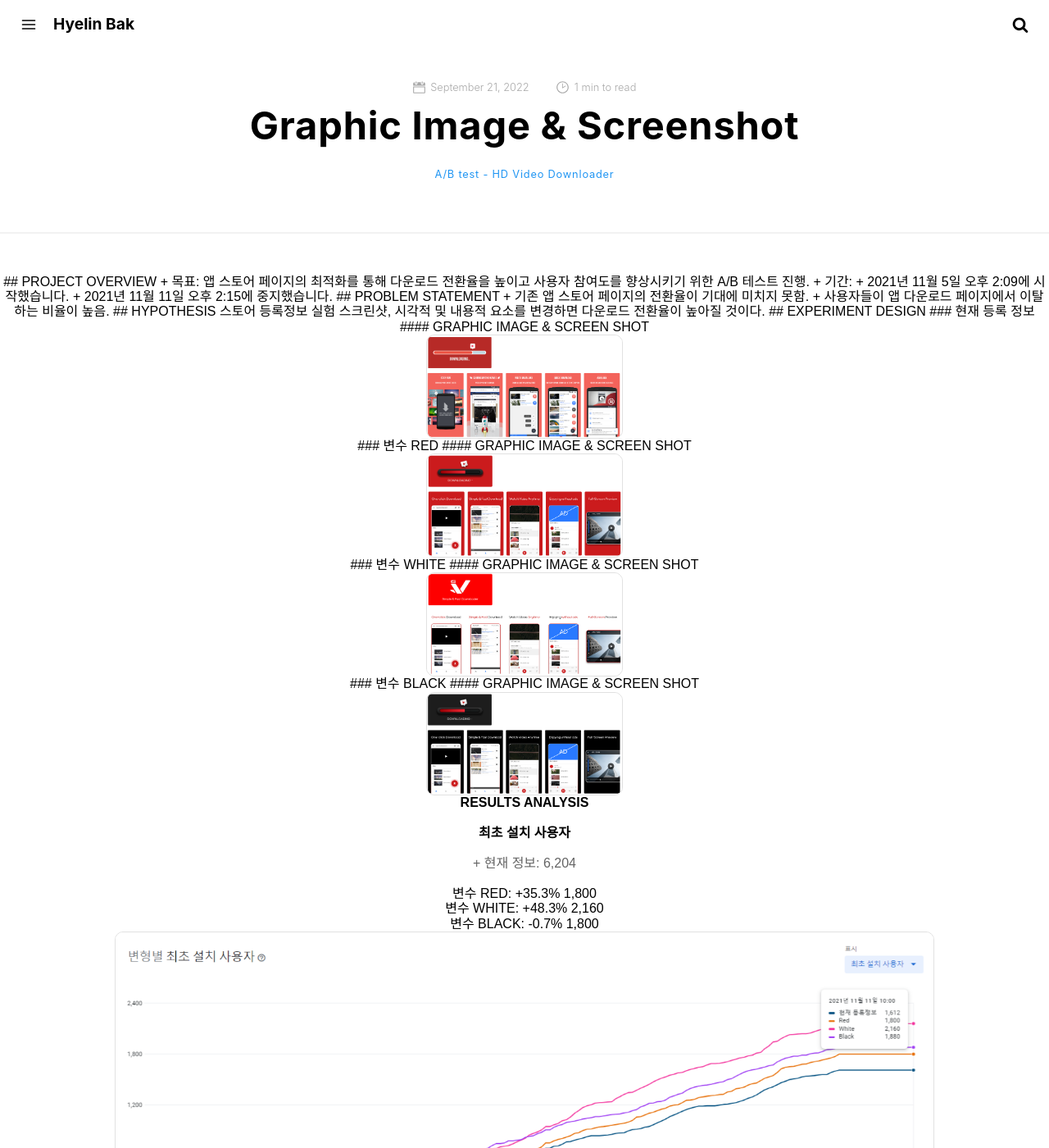
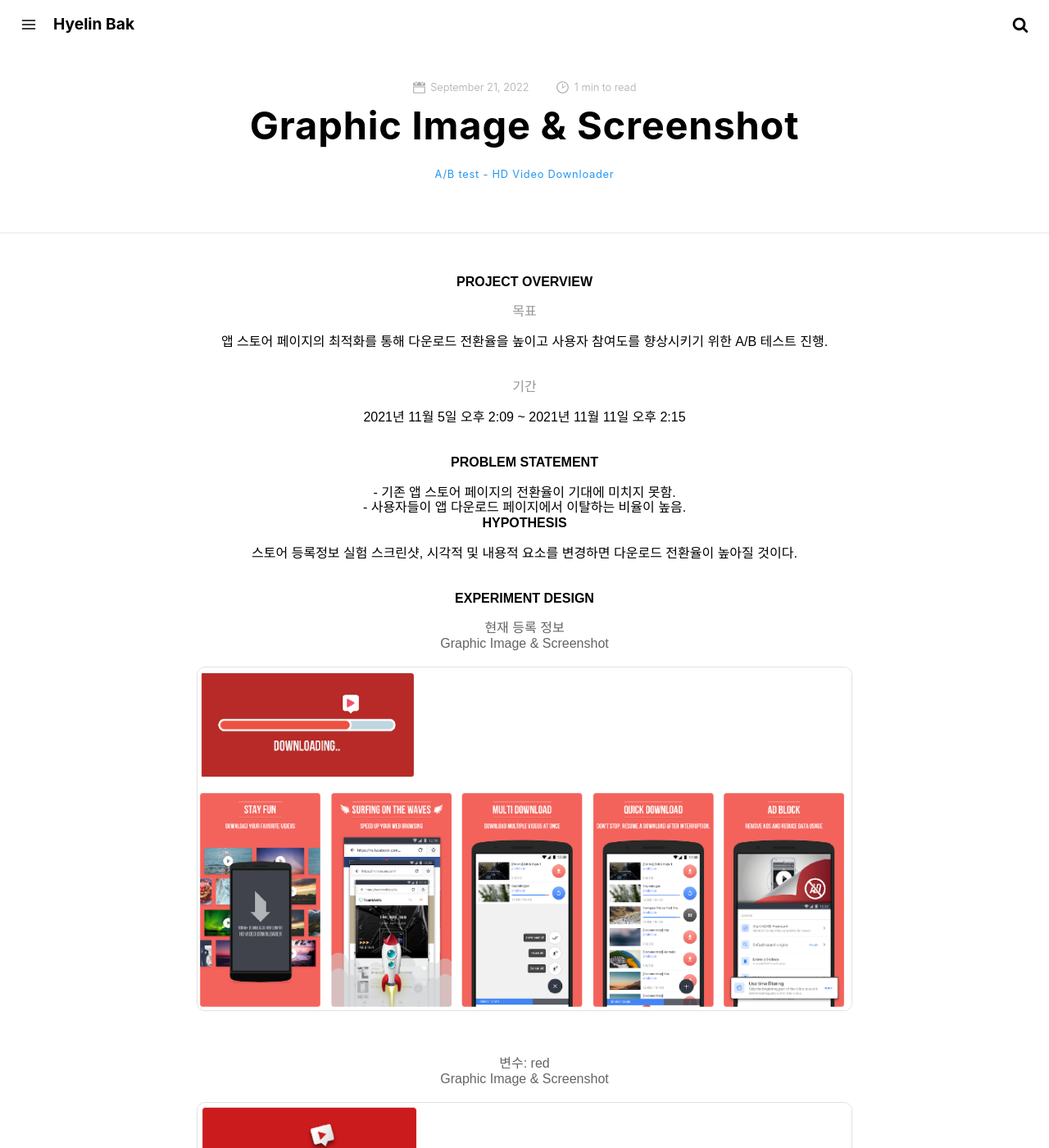
Before and after one commit to crazyjamy/crazyjamy.github.io, a Jekyll site: the page built from _posts/2021-11-05-ab-hdvd-211105.md, in a window 1280 px wide and 1400 px high. Shown: the whole window at 82% size. Built offline with Jekyll 4.4.1, drawn with Linux system fonts in a browser that asks for light colours; comment, search, counter and statistics services are not loaded; some of the changed text lies outside the part shown.

Commit message:
Update 2021-11-05-ab-hdvd-211105.md

```diff
--- a/_posts/2021-11-05-ab-hdvd-211105.md
+++ b/_posts/2021-11-05-ab-hdvd-211105.md
@@ -13,48 +13,33 @@ introduction: HD Video Downloader
 ---
 <div align="center">
 
-## PROJECT OVERVIEW
-+ 목표: 앱 스토어 페이지의 최적화를 통해 다운로드 전환율을 높이고 사용자 참여도를 향상시키기 위한 A/B 테스트 진행.
-+ 기간:
-  + 2021년 11월 5일 오후 2:09에 시작했습니다.
-  + 2021년 11월 11일 오후 2:15에 중지했습니다.
-
-## PROBLEM STATEMENT
-+ 기존 앱 스토어 페이지의 전환율이 기대에 미치지 못함.
-+ 사용자들이 앱 다운로드 페이지에서 이탈하는 비율이 높음.
-
-## HYPOTHESIS
-스토어 등록정보 실험 스크린샷, 시각적 및 내용적 요소를 변경하면 다운로드 전환율이 높아질 것이다.
-
-## EXPERIMENT DESIGN
-### 현재 등록 정보
-#### GRAPHIC IMAGE & SCREEN SHOT
-<img src="https://github.com/crazyjamy/crazyjamy.github.io/blob/master/_images/_post/211105-ab-hdvd/default.png?raw=true" alt="" style="border: 1px solid #e1e1e1; border-radius: 10px; width: 240px;">
-
-### 변수 RED
-#### GRAPHIC IMAGE & SCREEN SHOT
-<img src="https://github.com/crazyjamy/crazyjamy.github.io/blob/master/_images/_post/211105-ab-hdvd/a.png?raw=true" alt="" style="border: 1px solid #e1e1e1; border-radius: 10px; width: 240px;">
-
-### 변수 WHITE
-#### GRAPHIC IMAGE & SCREEN SHOT
-<img src="https://github.com/crazyjamy/crazyjamy.github.io/blob/master/_images/_post/211105-ab-hdvd/b.png?raw=true" alt="" style="border: 1px solid #e1e1e1; border-radius: 10px; width: 240px;">
-
-### 변수 BLACK
-#### GRAPHIC IMAGE & SCREEN SHOT
-<img src="https://github.com/crazyjamy/crazyjamy.github.io/blob/master/_images/_post/211105-ab-hdvd/c.png?raw=true" alt="" style="border: 1px solid #e1e1e1; border-radius: 10px; width: 240px;">
-
+<strong> PROJECT OVERVIEW </strong> <br /><br />
+<span style="color: #969696;">목표</span><br /><br />
+앱 스토어 페이지의 최적화를 통해 다운로드 전환율을 높이고 사용자 참여도를 향상시키기 위한 A/B 테스트 진행.<br /><br /><br />
+<span style="color: #969696;">기간 </span><br /><br />
+2021년 11월 5일 오후 2:09 ~ 2021년 11월 11일 오후 2:15<br /><br /><br />
+<strong> PROBLEM STATEMENT </strong> <br /><br />
+- 기존 앱 스토어 페이지의 전환율이 기대에 미치지 못함.<br />
+- 사용자들이 앱 다운로드 페이지에서 이탈하는 비율이 높음.<br />
+<strong> HYPOTHESIS</strong> <br /><br />
+스토어 등록정보 실험 스크린샷, 시각적 및 내용적 요소를 변경하면 다운로드 전환율이 높아질 것이다.<br /><br /><br />
+<strong> EXPERIMENT DESIGN </strong> <br /><br />
+<span style="color: #646464;"> 현재 등록 정보 <br /> Graphic Image & Screenshot</span><br /><br />
+<img src="https://github.com/crazyjamy/crazyjamy.github.io/blob/master/_images/_post/211105-ab-hdvd/default.png?raw=true" alt="" style="border: 1px solid #e1e1e1; border-radius: 10px; width: 800px;"><br /><br /><br />
+<span style="color: #646464;">변수: red <br /> Graphic Image & Screenshot</span><br /><br />
+<img src="https://github.com/crazyjamy/crazyjamy.github.io/blob/master/_images/_post/211105-ab-hdvd/a.png?raw=true" alt="" style="border: 1px solid #e1e1e1; border-radius: 10px; width: 800px;"><br /><br /><br />
+<span style="color: #646464;">변수: White<br /> Graphic Image & Screenshot</span><br /><br />
+<img src="https://github.com/crazyjamy/crazyjamy.github.io/blob/master/_images/_post/211105-ab-hdvd/b.png?raw=true" alt="" style="border: 1px solid #e1e1e1; border-radius: 10px; width: 800px;"><br /><br /><br />
+<span style="color: #646464;">변수 BLACK<br /> Graphic Image & Screenshot</span><br /><br />
+<img src="https://github.com/crazyjamy/crazyjamy.github.io/blob/master/_images/_post/211105-ab-hdvd/c.png?raw=true" alt="" style="border: 1px solid #e1e1e1; border-radius: 10px; width: 800px;"><br /><br /><br />
 <strong>RESULTS ANALYSIS</strong> <br /><br />
-<strong>최초 설치 사용자</strong> <br /><br />
-<span style="color: #646464;">+ 현재 정보: 6,204</span><br /><br />
+<strong>최초 설치 사용자(6,204)</strong> <br /><br />
 변수 RED: +35.3% 1,800<br />
 변수 WHITE: +48.3% 2,160<br />
 변수 BLACK: -0.7% 1,800<br />
 <img src="https://github.com/crazyjamy/crazyjamy.github.io/blob/master/_images/_post/211105-ab-hdvd/ab-first-installed-user.png?raw=true" alt="" width="1000" style="border: 1px solid #e1e1e1; border-radius: 10px;"><br /><br /><br />
-
-
 <strong>OUTCOMES</strong> <br /><br />
-+ 새로 디자인된 요소를 사용한 변수 B에서 다운로드 전환율이 48.3% 상승.<br /><br /><br />
-
+새로 디자인된 요소를 사용한 변수 B에서 다운로드 전환율이 48.3% 상승.<br /><br /><br />
 <strong> INSIGHTS AND NEXT STEPS</strong> <br /><br />
 1. A/B 테스트 결과를 바탕으로 모든 마켓에 변수 "WHITE"를 적용.<br />
 2. 색상 변화가 사용자 반응에 미친 영향을 추가 분석하여, 최적의 색상 조합을 도출.<br /><br /><br />
```
